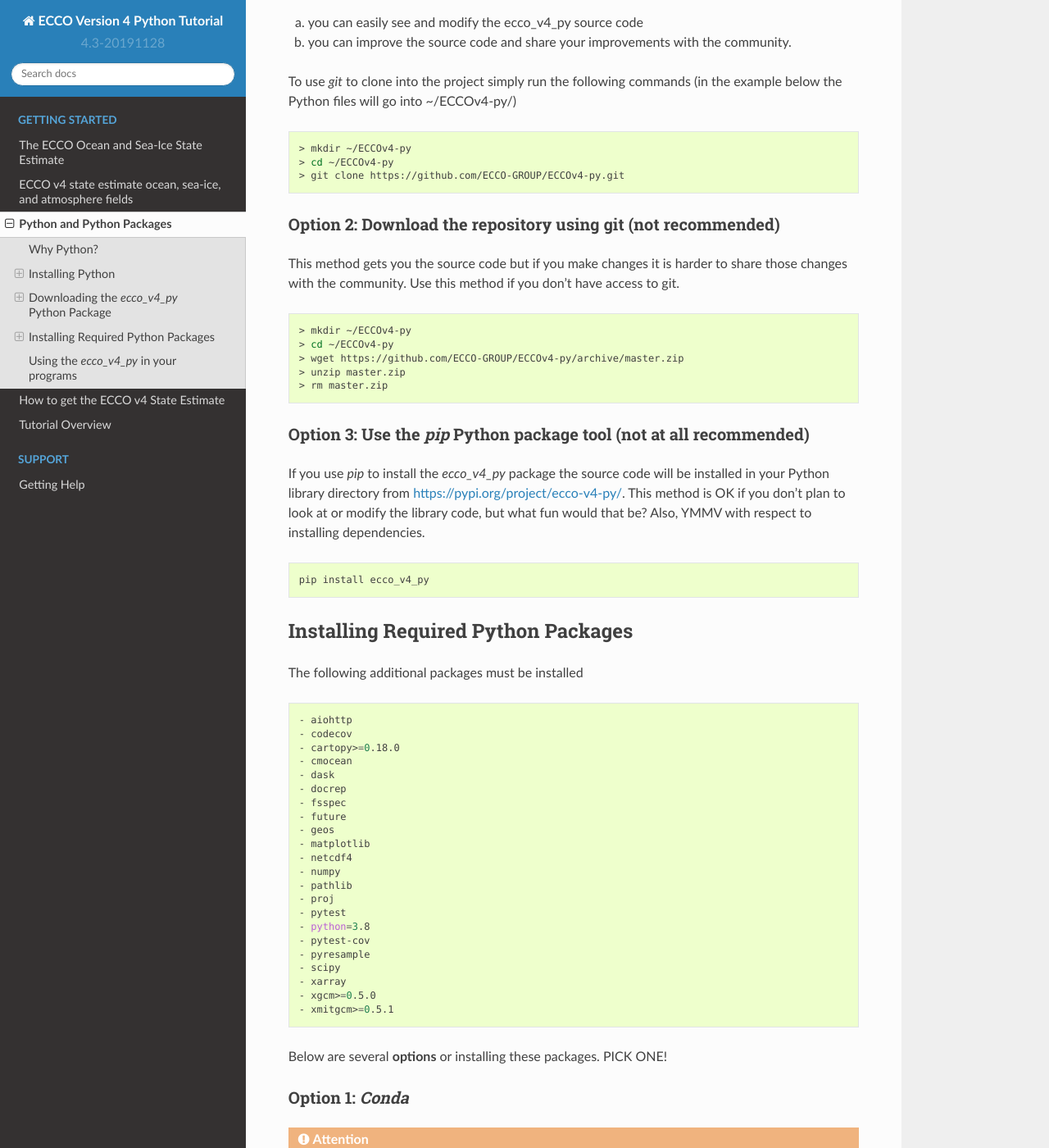
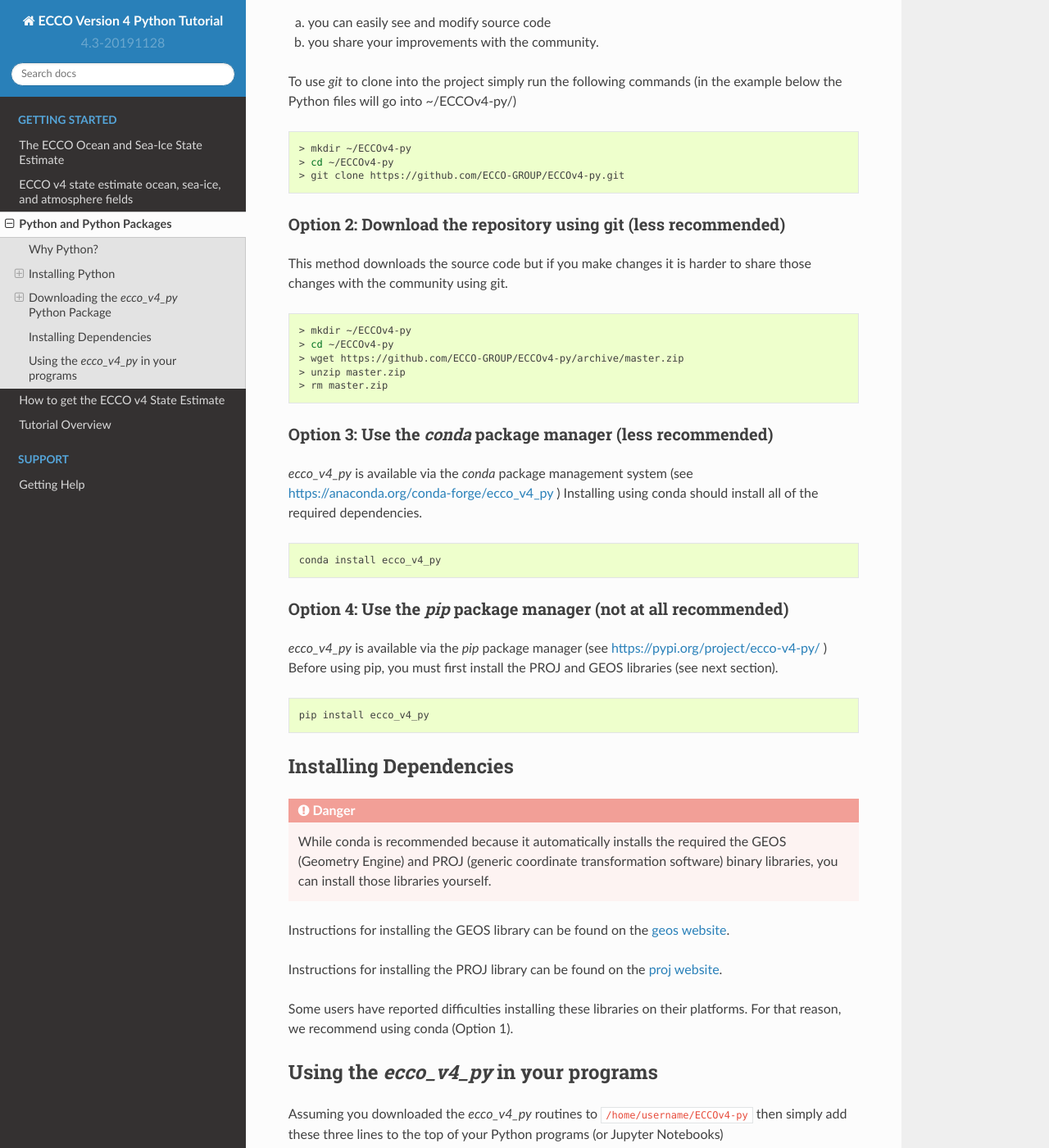
Before and after one commit to ECCO-GROUP/ECCO-v4-Python-Tutorial, a Sphinx documentation site: the page built from doc/Installing_Python_and_Python_Packages.rst, in a window 1280 px wide and 1400 px high, scrolled down 1353 px. Shown: the whole window at 82% size. Built offline with Sphinx 7.4.7 and the Read the Docs theme 2.0.0, drawn with Linux system fonts in a browser that asks for light colours; formulas are drawn with MathJax 3; pages that are not in the unit, such as notebooks, are missing from menus; some of the changed text lies outside the part shown.

Commit message:
updated instructions for installing ecco_v4_py
updated instructions for installing ecco_v4_py

```diff
--- a/doc/Installing_Python_and_Python_Packages.rst
+++ b/doc/Installing_Python_and_Python_Packages.rst
@@ -2,7 +2,7 @@
 Python and Python Packages
 **************************
 
-Our Python tutorial is compatible with Python 3.  It relies on several packages including **ecco_v4-py** which include codes to facilitate loading, plotting, and performing calculations on ECCOv4 state estimate fields.
+The ECCO Python tutorial is compatible with Python 3.  It relies on several packages including **ecco_v4-py** which include codes to facilitate loading, plotting, and performing calculations on ECCOv4 state estimate fields.
 
 .. _in-python:
 
@@ -49,7 +49,7 @@ The latest installers for the Anaconda Distribution can be found on the `Anacond
 Downloading the *ecco_v4_py* Python Package
 -------------------------------------------
 
-The *ecco_v4_py* package is a library of routines that are helpful for analyzing the ECCO the Version 4 state estimate.  The latest version can always be found on our `github repository`_
+The *ecco_v4_py* package is a library of routines for analyzing the ECCO the Version 4 state estimate. The latest version can always be found on our `github repository`_
 
 
 Below are three **options** or installing the *ecco_v4_py* Python package.
@@ -64,8 +64,8 @@ Option 1: Clone into the repository using git (recommended)
 Cloning into the *ecco_v4_py* repository using `git`
 is recommended because
 
-a) you can easily see and modify the ecco_v4_py source code
-b) you can improve the source code and share your improvements with the community.
+a) you can easily see and modify source code
+b) you share your improvements with the community.
 
 To use `git` to clone into the project simply run the following commands
 (in the example below the Python files will go into ~/ECCOv4-py/)
@@ -77,9 +77,9 @@ To use `git` to clone into the project simply run the following commands
     > git clone https://github.com/ECCO-GROUP/ECCOv4-py.git
 
 
-Option 2: Download the repository using git (not recommended)
+Option 2: Download the repository using git (less recommended)
 ^^^^^^^^^^^^^^^^^^^^^^^^^^^^^^^^^^^^^^^^^^^^^^^^^^^^^^^^^^^^^
-This method gets you the source code but if you make changes it is harder to share those changes with the community. Use this method if you don't have access to git.
+This method downloads the source code but if you make changes it is harder to share those changes with the community using git.
 
 .. code-block:: bash
 
@@ -89,11 +89,19 @@ This method gets you the source code but if you make changes it is harder to sha
     > unzip master.zip
     > rm master.zip
 
+Option 3: Use the *conda* package manager (less recommended)
+^^^^^^^^^^^^^^^^^^^^^^^^^^^^^^^^^^^^^^^^^^^^^^^^^^^^^^^^^^^^^^^^^^^^
+*ecco_v4_py* is available via the *conda* package management system (see https://anaconda.org/conda-forge/ecco_v4_py )
+Installing using conda should install all of the required dependencies.
+
+.. code-block:: bash
+
+    conda install ecco_v4_py
 
 
-Option 3: Use the *pip* Python package tool (not at all recommended)
+Option 4: Use the *pip* package manager (not at all recommended)
 ^^^^^^^^^^^^^^^^^^^^^^^^^^^^^^^^^^^^^^^^^^^^^^^^^^^^^^^^^^^^^^^^^^^^
-If you use *pip* to install the *ecco_v4_py* package the source code will be installed in your Python library directory from https://pypi.org/project/ecco-v4-py/.  This method is OK if you don't plan to look at or modify the library code, but what fun would that be?  Also, YMMV with respect to installing dependencies.
+*ecco_v4_py* is available via the *pip* package manager (see https://pypi.org/project/ecco-v4-py/ ) Before using pip, you must first install the PROJ and GEOS libraries (see next section).
 
 .. code-block:: bash
 
@@ -101,129 +109,22 @@ If you use *pip* to install the *ecco_v4_py* package the source code will be ins
 
 
 
-
-Installing Required Python Packages
------------------------------------
-
-The following additional packages must be installed
-
-.. code-block:: bash
-
-  - aiohttp
-  - codecov
-  - cartopy>=0.18.0
-  - cmocean
-  - dask
-  - docrep
-  - fsspec
-  - future
-  - geos
-  - matplotlib
-  - netcdf4
-  - numpy
-  - pathlib
-  - proj
-  - pytest
-  - python=3.8
-  - pytest-cov
-  - pyresample
-  - scipy
-  - xarray
-  - xgcm>=0.5.0
-  - xmitgcm>=0.5.1
-
-Below are several **options** or installing these packages. PICK ONE!
-
-
-Option 1: *Conda*
-^^^^^^^^^^^^^^^^^^^^^^^^^^^^^^^^^^^^^^^^^^^^^^^^^^^^
-.. attention::
-    Conda is recommended because it automatically installs the GEOS (Geometry Engine, Open Source) library which is needed to make projection plots.
-
-To simply install all required dependencies using conda, create a new conda environment using the ECCOv4-py environment YAML.
-
-
-.. code-block:: bash
-
-   cd your_ECCOv4_py_directory/
-   conda env create --name ECCOv4_py --file ci/environment-py38.yml
-
-To activate the conda environment with the required dependencies call:
-
-.. code-block:: bash
-
-   conda activate ECCOv4_py
-
-
-Alternatively, one can install the dependencies one at a time into an existing conda environment:
-
-.. code-block:: bash
-
-  conda activate yourExistingCondaEnvironment
-
-  conda install -c conda-forge aiohttp
-  conda install -c conda-forge codecov
-  conda install -c conda-forge cartopy
-  conda install -c conda-forge cmocean
-  conda install -c conda-forge dask
-  conda install -c conda-forge docrep
-  conda install -c conda-forge fsspec
-  conda install -c conda-forge future
-  conda install -c conda-forge geos
-  conda install -c conda-forge matplotlib
-  conda install -c conda-forge netcdf4
-  conda install -c conda-forge numpy
-  conda install -c conda-forge pathlib
-  conda install -c conda-forge proj
-  conda install -c conda-forge pytest
-  conda install -c conda-forge pytest-cov
-  conda install -c conda-forge pyresample
-  conda install -c conda-forge scipy
-  conda install -c conda-forge xarray
-  conda install -c conda-forge xgcm
-  conda install -c conda-forge xmitgcm
-
-
-Option 2: *pip* alone (not recommended)
-^^^^^^^^^^^^^^^^^^^^^^^^^^^^^^^^^^^^^^^
+Installing Dependencies
+-----------------------
 
 .. DANGER::
-    The Python module Cartopy requires the GEOS (Geometry Engine, Open Source) library.  Instructions for installing this library can be found on the `geos website`_.   Some users have reported difficulties installing GEOS libraries on their platforms.  For that reason, we recommend using Conda (Option 1).
+    While conda is recommended because it automatically installs the required the GEOS (Geometry Engine) and PROJ (generic coordinate transformation software) binary libraries, you can install those libraries yourself.
 
-To install geos, following instructions here:
-https://pygeos.readthedocs.io/en/latest/installation.html
+Instructions for installing the GEOS library can be found on the `geos website`_.
 
+Instructions for installing the PROJ library can be found on the `proj website`_.
 
-.. code-block:: bash
-
-  pip install geos
-  pip install aiohttp
-  pip install codecov
-  pip install cmocean
-  pip install dask
-  pip install docrep
-  pip install fsspec
-  pip install future
-  pip install matplotlib
-  pip install netcdf4
-  pip install numpy
-  pip install pathlib
-  pip install pytest
-  pip install pytest-cov
-  pip install pyresample
-  pip install scipy
-  pip install xarray
-  pip install xgcm
-  pip install xmitgcm
-  pip install proj
-  pip install cartopy
-
-
+Some users have reported difficulties installing these libraries on their platforms.  For that reason, we recommend using conda (Option 1).
 
 
 
 Using the *ecco_v4_py* in your programs
-------------------------------------------------------
+---------------------------------------
 
 Assuming you downloaded the *ecco_v4_py* routines to ``/home/username/ECCOv4-py`` then simply add these three lines to the top of your Python programs (or Jupyter Notebooks)
 
@@ -240,6 +141,7 @@ If you you installed the package using pip then the *ecco_v4_py* library will be
 
     import ecco_v4_py as ecco
 
-.. _geos website: https://trac.osgeo.org/geos
 
+.. _proj website: https://proj.org/install.html
+.. _geos website: https://libgeos.org/
 .. _github repository: https://github.com/ECCO-GROUP/ECCOv4-py/tree/master/ecco_v4_py
```
